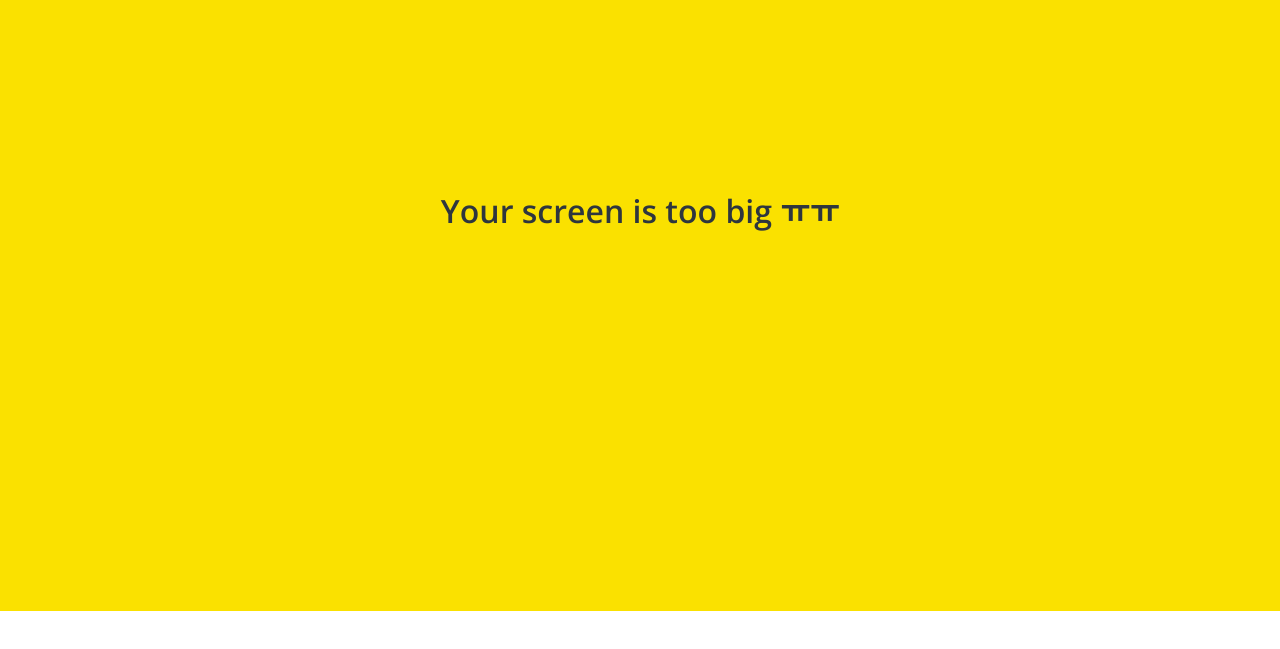
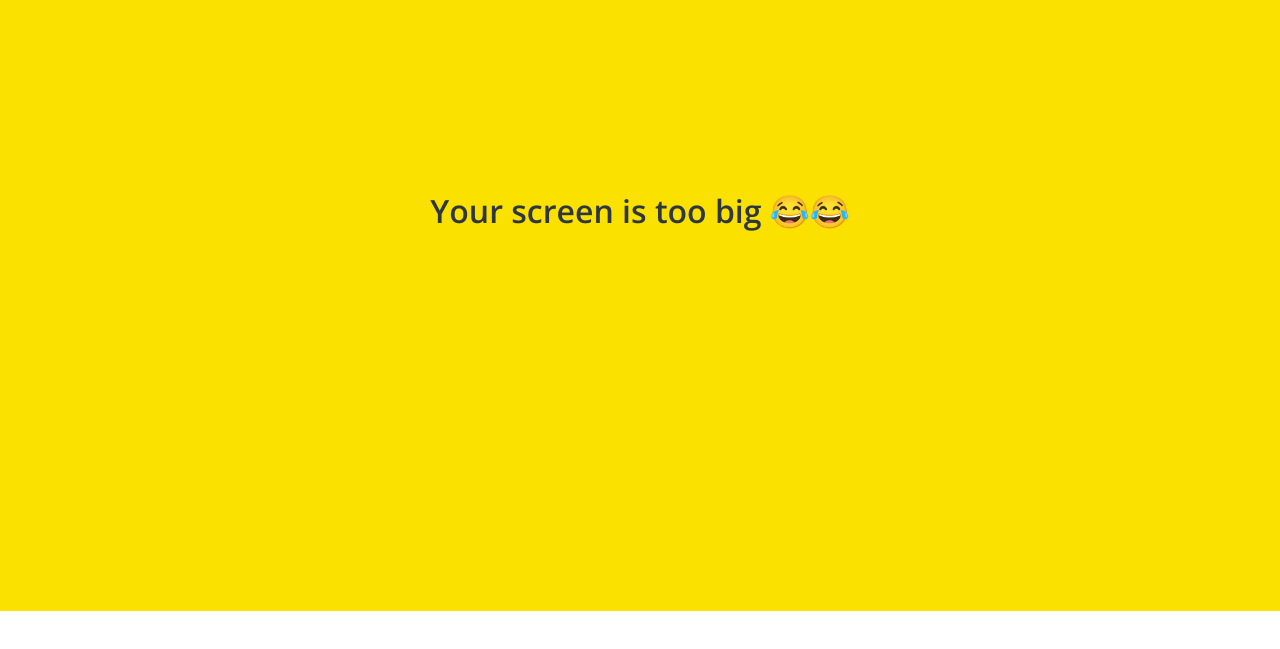
Before and after one commit to oneul91/kokoa-clone-2022, a plain HTML site: page chats.html in a window 1280 px wide. Shown: the part 189-838 px from the top of the page. Drawn offline with nearby package versions, Linux system fonts and the light colour scheme.

Commit message:
😂😂

```diff
--- a/chats.html
+++ b/chats.html
@@ -89,7 +89,7 @@
     ></script>
 
     <div id="no-mobile">
-      <span>Your screen is too big ㅠㅠ</span>
+      <span>Your screen is too big 😂😂</span>
     </div>
   </body>
 </html>
```
Also changed, not shown: find.html (+1 -1 lines), friends.html (+1 -1 lines), index.html (+1 -1 lines), more.html (+1 -1 lines), setting.html (+1 -1 lines).
